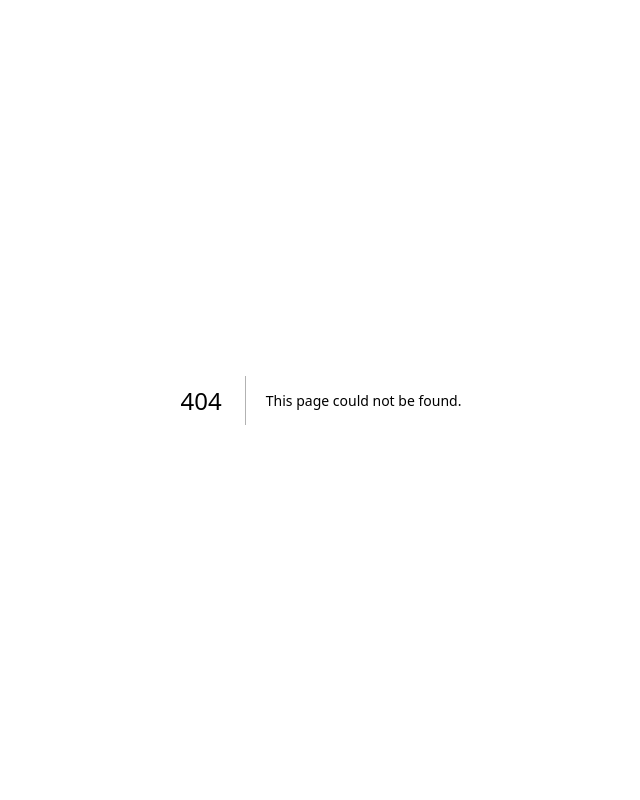
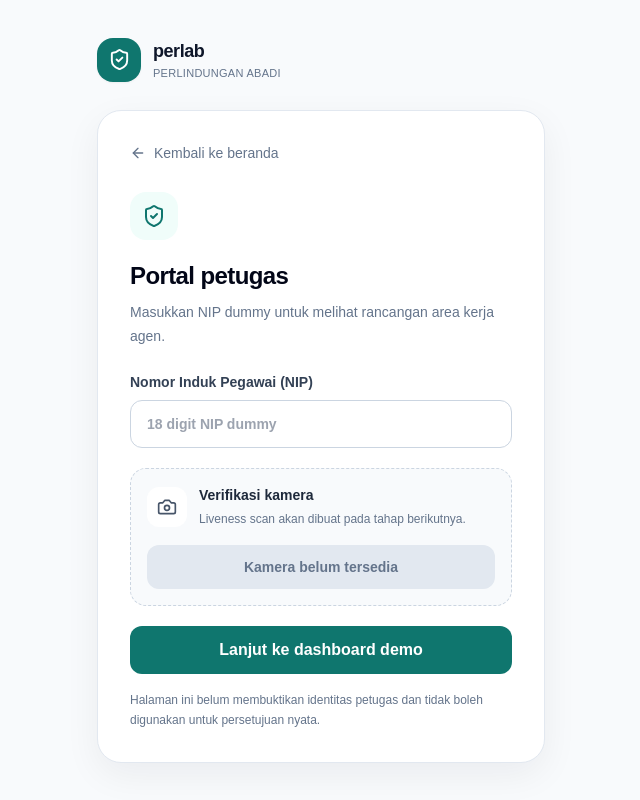
Before and after one commit to altavista21/perlab, a Next.js app: page /agent/login in a window 1280 px wide. Before the commit this address had no page. Shown: the whole page, without its empty margins (319-959 px from the left). Built offline with nearby package versions, Linux system fonts and the light colour scheme.

Commit message:
feat(agent): add field officer login prototype

```diff
--- /dev/null
+++ b/app/agent/login/page.tsx
@@ -0,0 +1,16 @@
+import Link from "next/link";
+import { ArrowLeft, Camera, ShieldCheck } from "lucide-react";
+import { Brand } from "../../_components/shell";
+
+export default function AgentLoginPage() {
+  return <main className="min-h-screen bg-slate-50 px-4 py-8 sm:grid sm:place-items-center"><div className="mx-auto w-full max-w-md">
+    <div className="mb-7"><Brand/></div><section className="rounded-3xl border border-slate-200 bg-white p-6 shadow-soft sm:p-8">
+      <Link href="/" className="inline-flex items-center gap-2 text-sm font-medium text-slate-500 hover:text-slate-900"><ArrowLeft size={16}/> Kembali ke beranda</Link>
+      <span className="mt-6 grid h-12 w-12 place-items-center rounded-2xl bg-perlab-50 text-perlab-700"><ShieldCheck size={24}/></span>
+      <h1 className="mt-5 text-2xl font-bold tracking-tight text-slate-950">Portal petugas</h1><p className="mt-2 text-sm leading-6 text-slate-500">Masukkan NIP dummy untuk melihat rancangan area kerja agen.</p>
+      <form action="/agent/dashboard" className="mt-6 space-y-5"><label className="block text-sm font-semibold text-slate-700">Nomor Induk Pegawai (NIP)<input name="nip" inputMode="numeric" pattern="[0-9]{18}" maxLength={18} minLength={18} placeholder="18 digit NIP dummy" required className="mt-2 min-h-12 w-full rounded-xl border border-slate-300 px-4 outline-none transition focus:border-perlab-600 focus:ring-4 focus:ring-perlab-100"/></label>
+      <div className="rounded-2xl border border-dashed border-slate-300 bg-slate-50 p-4"><div className="flex items-center gap-3"><span className="grid h-10 w-10 place-items-center rounded-xl bg-white text-slate-600"><Camera size={20}/></span><div><p className="text-sm font-semibold text-slate-800">Verifikasi kamera</p><p className="mt-1 text-xs leading-5 text-slate-500">Liveness scan akan dibuat pada tahap berikutnya.</p></div></div><button type="button" disabled className="mt-4 min-h-11 w-full cursor-not-allowed rounded-xl bg-slate-200 px-4 text-sm font-semibold text-slate-500">Kamera belum tersedia</button></div>
+      <button className="min-h-12 w-full rounded-xl bg-perlab-700 px-4 font-semibold text-white hover:bg-perlab-800" type="submit">Lanjut ke dashboard demo</button></form>
+      <p className="mt-4 text-xs leading-5 text-slate-500">Halaman ini belum membuktikan identitas petugas dan tidak boleh digunakan untuk persetujuan nyata.</p>
+    </section></div></main>;
+}
```
